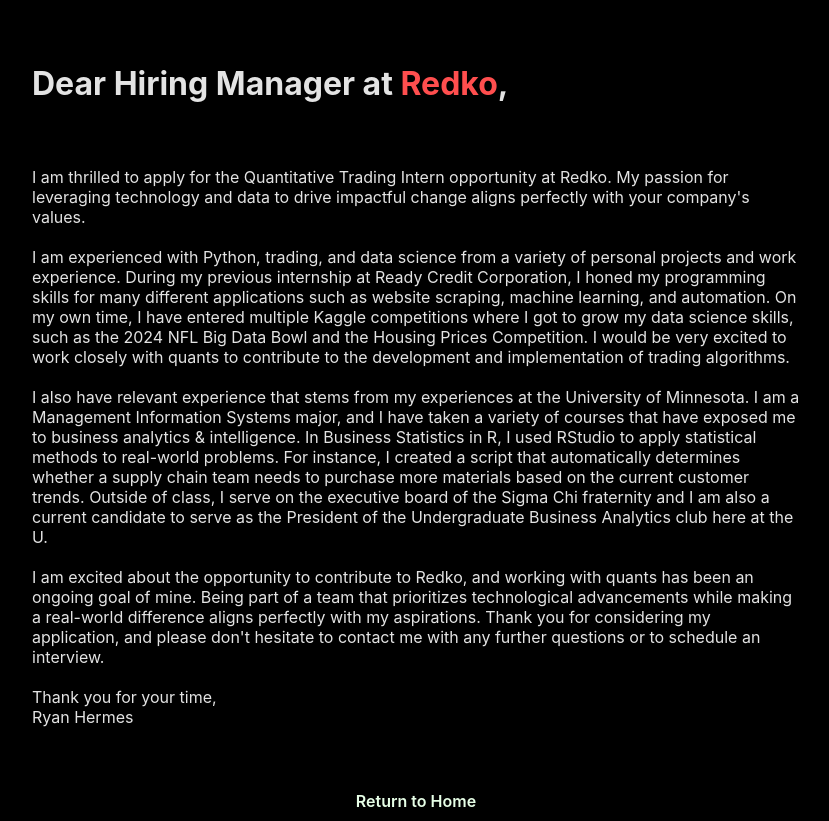
After one commit to RyanHermesRCC/personal-website, a Flask app: page /redko in a window 1280 px wide. The commit adds this page. Shown: the whole page, without its empty margins (224-1053 px from the left). Run offline with Flask 3, Linux system fonts and the light colour scheme.

Commit message:
added personalized cover letter feature

```diff
--- a/app.py
+++ b/app.py
@@ -6,9 +6,9 @@ app = Flask(__name__, static_folder='static', template_folder='templates')
 def home():
     return render_template('index.html')
 
-@app.route("/test")
+@app.route("/redko")
 def test():
-    return render_template('test.html')
+    return render_template('redko.html')
 
 if __name__ == '__main__':
     app.debug = True
--- a/templates/index.html
+++ b/templates/index.html
@@ -15,8 +15,8 @@
 
         <h2 id="description">
             <span>and I focus on</span>
-            <span id="fintech">fintech</span> <br>
-            <span id="aka">(aka finance + technology)</span>
+            <span id="fintech">biztech</span> <br>
+            <span id="aka">(aka business + technology)</span>
         </h2>
 
         <div id="contact">
--- /dev/null
+++ b/templates/redko.html
@@ -0,0 +1,63 @@
+<!DOCTYPE html>
+<html>
+<head>
+    <style>
+        body {
+            height: 100%;
+            margin: 0;
+            padding: 0;
+            background-color: #000000;
+            font-family: CerebriSans-Regular, -apple-system, system-ui, Roboto, sans-serif;
+            text-align: center; /* Center align the content */
+        }
+
+        #words {
+            font-family: CerebriSans-Regular, -apple-system, system-ui, Roboto, sans-serif;
+            color: #e3e3e3;
+            margin: 5% 20%;
+            text-align: left; /* Reset text alignment for paragraphs */
+        }
+
+        #return-button-container {
+            text-align: center; /* Center align the button container */
+        }
+
+        #return-button {
+            padding: 10px 20px;
+            /*/ background-color: #4CAF50; /*/
+            color: rgb(231, 255, 231);
+            text-decoration: none;
+            font-size: 16px;
+            font-weight: 600;
+        }
+
+        .highlighted {
+            color: #ff4e4e; /* Light red color */
+        }
+
+    </style>
+</head>
+<body>
+
+    <h1 id="words">Dear Hiring Manager at <span class="highlighted">Redko</span>,</h1>
+
+    <p id="words">
+        I am thrilled to apply for the Quantitative Trading Intern opportunity at Redko. My passion for leveraging technology and data to drive impactful change aligns perfectly with your company's values.
+        <br><br>
+        I am experienced with Python, trading, and data science from a variety of personal projects and work experience. During my previous internship at Ready Credit Corporation, I honed my programming skills for many different applications such as website scraping, machine learning, and automation. On my own time, I have entered multiple Kaggle competitions where I got to grow my data science skills, such as the 2024 NFL Big Data Bowl and the Housing Prices Competition. I would be very excited to work closely with quants to contribute to the development and implementation of trading algorithms.
+        <br><br>
+        I also have relevant experience that stems from my experiences at the University of Minnesota. I am a Management Information Systems major, and I have taken a variety of courses that have exposed me to business analytics & intelligence. In Business Statistics in R, I used RStudio to apply statistical methods to real-world problems. For instance, I created a script that automatically determines whether a supply chain team needs to purchase more materials based on the current customer trends. Outside of class, I serve on the executive board of the Sigma Chi fraternity and I am also a current candidate to serve as the President of the Undergraduate Business Analytics club here at the U.
+        <br><br>
+        I am excited about the opportunity to contribute to Redko, and working with quants has been an ongoing goal of mine. Being part of a team that prioritizes technological advancements while making a real-world difference aligns perfectly with my aspirations. Thank you for considering my application, and please don't hesitate to contact me with any further questions or to schedule an interview.
+        <br><br>
+        Thank you for your time,
+        <br>
+        Ryan Hermes
+    </p>
+
+    <div id="return-button-container">
+        <a href="https://ryanhermes.com" id="return-button">Return to Home</a>
+    </div>
+
+</body>
+</html>
```
Also changed, not shown: templates/test.html (deleted, +0 -9 lines).
